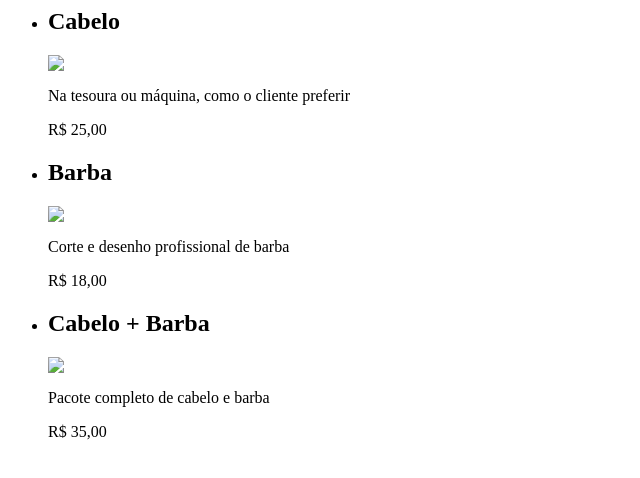
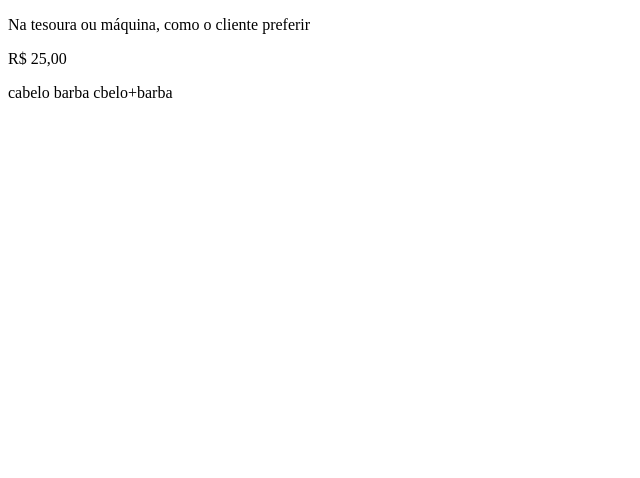
Before and after one commit to chiko444/barbearia-2, a plain HTML site: page index.html in a window 1280 px wide. Shown: the whole page, without its empty margins (0-640 px from the left). Drawn offline with Linux system fonts and the light colour scheme.

Commit message:
index.html

```diff
--- a/index.html
+++ b/index.html
@@ -1,22 +1,22 @@
-<main>
-    <ul class="produtos">
-        <li>
-            <h2>Cabelo</h2>
-            <img src="cabelo.jpg">
+<!DOCTYPE html>
+<html>
+    <had>
+       <meta charset="UTF-8">
+       <title>Produtos - Brbri Alura</title>
             <p class="produto-descricao">Na tesoura ou máquina, como o cliente preferir</p>
             <p class="produto-preco">R$ 25,00</p>
-        </li>
-        <li>
-            <h2>Barba</h2>
-            <img src="barba.jpg">
-            <p class="produto-descricao">Corte e desenho profissional de barba</p>
-            <p class="produto-preco">R$ 18,00</p>
-        </li>
-        <li>
-            <h2>Cabelo + Barba</h2>
-            <img src="cabelo+barba.jpg">
-            <p class="produto-descricao">Pacote completo de cabelo e barba</p>
-            <p class="produto-preco">R$ 35,00</p>
-        </li>
-    </ul>
-</main>
+
+            <link rel="stylesheet" href="reset.css"
+            <link rel="stylesheet" href="produtos.css"
+    </head>
+    <body>
+         <header>
+         </header>
+
+         <main>
+             cabelo
+             barba
+             cbelo+barba
+         </main>
+    </body>
+</html>
```
